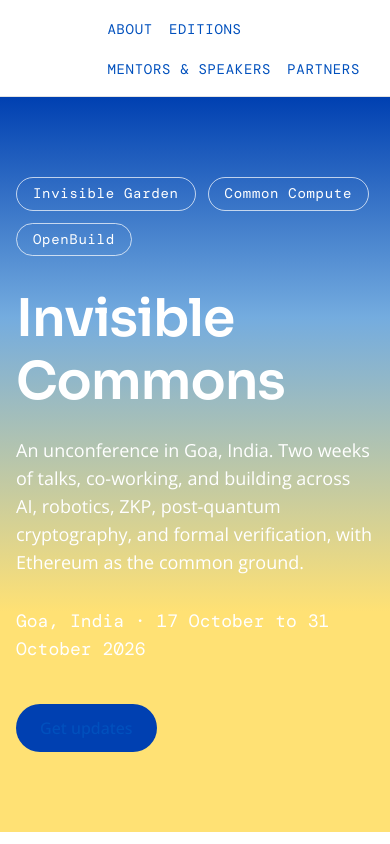
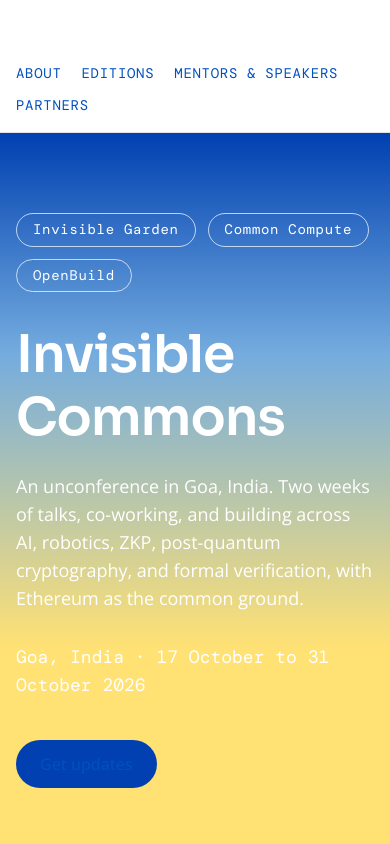
Before and after one commit to invisible-garden/website, a Next.js app: page / in a window 390 px wide. Shown: the top 844 px of the page. Built offline with nearby package versions, Linux system fonts and the light colour scheme; no server answers; the database is empty.

Commit message:
Trim the image width ladder, add canonicals, tidy header wrapping
The people grid renders 88 images at once, and a ten-width srcset each was
inflating the HTML by a quarter. Source files are already WebP at two sizes.

```diff
--- a/app/about/page.tsx
+++ b/app/about/page.tsx
@@ -6,6 +6,7 @@
 export const metadata: Metadata = {
   title: "About",
   description: siteConfig.description,
+  alternates: { canonical: "/about" },
 };
 
 export default function AboutPage() {
--- a/app/editions/[slug]/page.tsx
+++ b/app/editions/[slug]/page.tsx
@@ -51,6 +51,7 @@
     description:
       edition.summary ??
       `Invisible Garden in ${where}, ${formatDateRange(edition.starts_on, edition.ends_on)}.`,
+    alternates: { canonical: `/editions/${edition.slug}` },
   };
 }
 
--- a/app/editions/page.tsx
+++ b/app/editions/page.tsx
@@ -10,6 +10,7 @@
   title: "Editions",
   description:
     "Every Invisible Garden gathering, from Chiang Mai in 2024 onwards.",
+  alternates: { canonical: "/editions" },
 };
 
 export default async function EditionsPage() {
--- a/app/page.tsx
+++ b/app/page.tsx
@@ -15,6 +15,7 @@
 export const metadata: Metadata = {
   title: eventConfig.name,
   description: eventConfig.descriptor,
+  alternates: { canonical: "/" },
 };
 
 /**
--- a/app/partners/page.tsx
+++ b/app/partners/page.tsx
@@ -10,6 +10,7 @@
   title: "Partners",
   description:
     "Sponsors and community partners who have supported Invisible Garden gatherings.",
+  alternates: { canonical: "/partners" },
 };
 
 /**
--- a/app/people/[slug]/page.tsx
+++ b/app/people/[slug]/page.tsx
@@ -24,6 +24,7 @@
   return {
     title: person.full_name,
     description: person.headline ?? undefined,
+    alternates: { canonical: `/people/${person.slug}` },
   };
 }
 
--- a/app/people/page.tsx
+++ b/app/people/page.tsx
@@ -10,6 +10,7 @@
   title: "Mentors and speakers",
   description:
     "The mentors and speakers who have taught at Invisible Garden gatherings since 2024.",
+  alternates: { canonical: "/people" },
 };
 
 /**
--- a/components/site-header.tsx
+++ b/components/site-header.tsx
@@ -7,7 +7,7 @@
     <header className="border-b border-[color:var(--color-border-subtle)]">
       <nav
         aria-label="Main"
-        className="mx-auto flex max-w-6xl items-center justify-between gap-6 px-4 py-4 md:px-12"
+        className="mx-auto flex max-w-6xl flex-wrap items-center justify-between gap-x-6 gap-y-3 px-4 py-4 md:px-12"
       >
         <Link href="/" className="no-underline" aria-label={siteConfig.name}>
           <Image
@@ -19,7 +19,7 @@
             className="h-8 w-auto"
           />
         </Link>
-        <ul className="flex flex-wrap items-center gap-4 md:gap-8">
+        <ul className="flex flex-wrap items-center gap-x-5 gap-y-2 md:gap-8">
           {siteConfig.nav.map((item) => (
             <li key={item.href}>
               <Link
--- a/next.config.ts
+++ b/next.config.ts
@@ -7,6 +7,12 @@
 const nextConfig: NextConfig = {
   pageExtensions: ["ts", "tsx", "mdx"],
   images: {
+    // The source files are already WebP at 400 and 800 on the long edge, so a
+    // wide ladder of widths only inflates every srcset in the HTML. The people
+    // grid renders 88 of them at once.
+    deviceSizes: [640, 828, 1080, 1920],
+    imageSizes: [96, 220, 400],
+    formats: ["image/webp"],
     remotePatterns: supabaseHost
       ? [
           {
```
